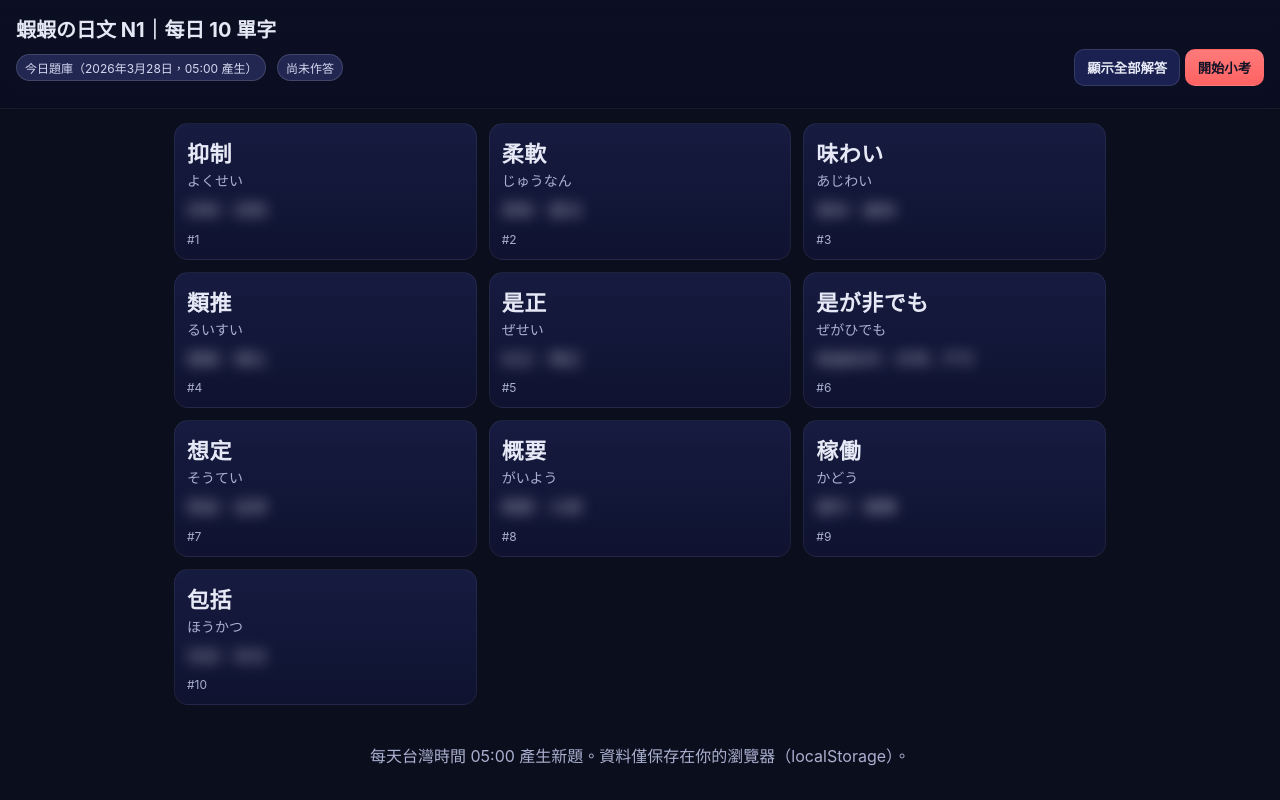
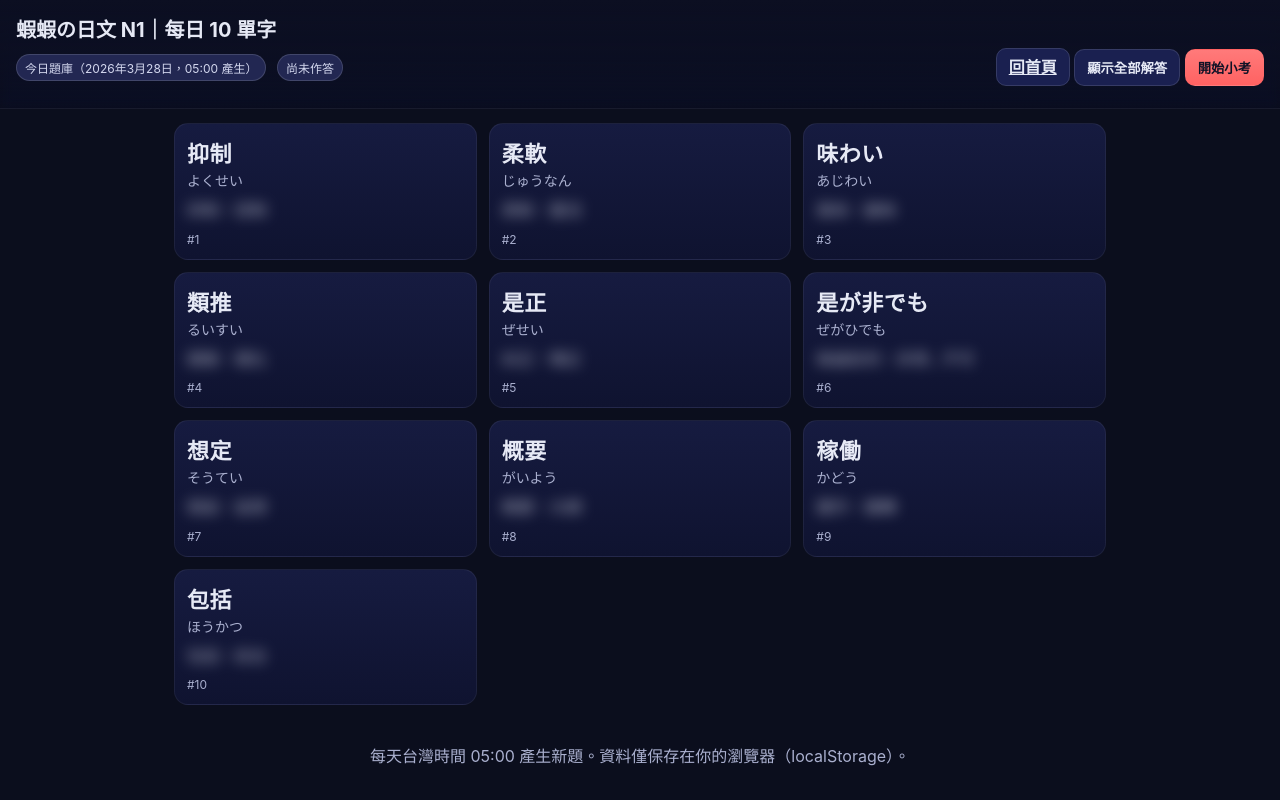
Before and after one commit to thisishaku2026/shrimp-site, a plain HTML site: page study-n1.html in a window 1280 px wide. Drawn offline with Linux system fonts and the light colour scheme.

Commit message:
feat(ui): 學習頁加上『回首頁』按鈕

```diff
--- a/study-n1.html
+++ b/study-n1.html
@@ -44,6 +44,7 @@
         <span id="status" class="pill" style="margin-left:6px"></span>
       </div>
       <div>
+        <a class="btn" href="index.html">回首頁</a>
         <button class="btn" id="revealAll">顯示全部解答</button>
         <button class="btn primary" id="startQuiz">開始小考</button>
       </div>
```
